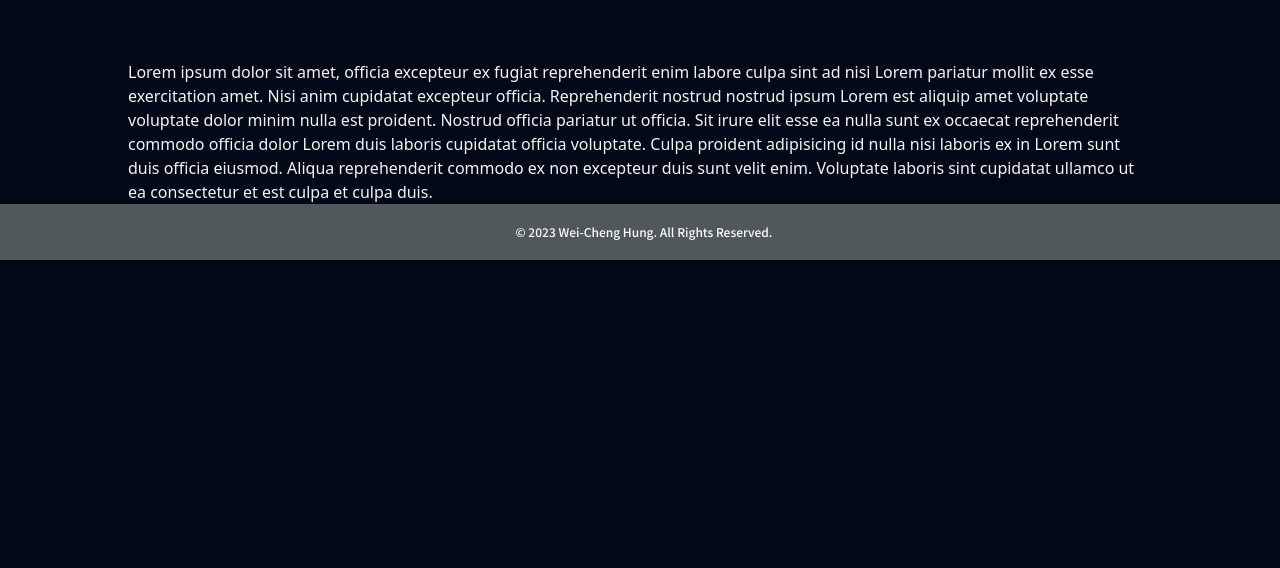
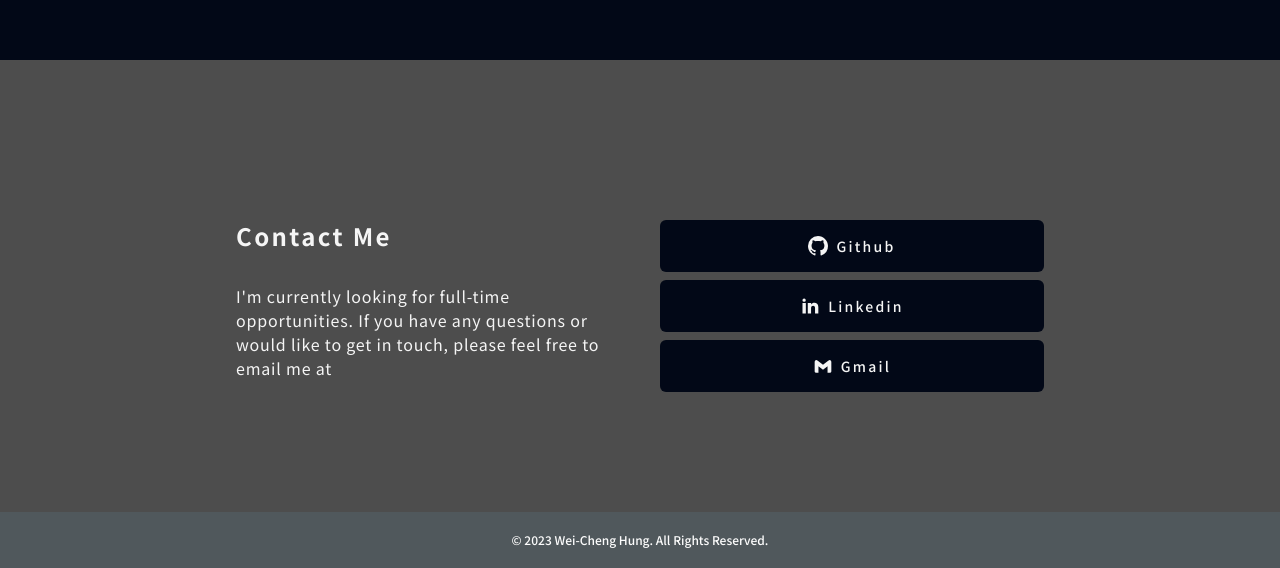
Before and after one commit to weicheng2138/weicheng-portfolio, a React (Vite) app: page / in a window 1280 px wide. Shown: the part 740-1308 px from the top of the page. Before the commit the page ends 1000 px from the top, so only its background shows below. Built offline with nearby package versions, Linux system fonts and the light colour scheme.

Commit message:
feat(contact-me): complete contact me section of home page

```diff
--- a/src/components/custom-link.tsx
+++ b/src/components/custom-link.tsx
@@ -7,13 +7,13 @@ const CustomLink = ({ href, children, ...rest }: AnchorProps) => {
 
   if (isInternalLink)
     return (
-      <Link to={href} className="font-notoSans" {...rest}>
+      <Link to={href} {...rest}>
         {children}
       </Link>
     );
   if (isAnchorLink)
     return (
-      <a href={href} {...rest} className="font-notoSans">
+      <a href={href} {...rest}>
         {children}
       </a>
     );
@@ -22,18 +22,9 @@ const CustomLink = ({ href, children, ...rest }: AnchorProps) => {
     return <span className="text-red-600">There is no href right now</span>;
   };
   const ExternalLink = () => {
-    const isGithub = href?.includes('github.com');
     return (
-      <a
-        target="_blank"
-        rel="noopener noreferrer"
-        className="font-notoSans"
-        href={href}
-        {...rest}
-      >
+      <a target="_blank" rel="noopener noreferrer" href={href} {...rest}>
         {children}
-        {/* {typeof children === 'undefined' && */}
-        {/*   (isGithub ? <LinkIcon kind="github" /> : <LinkIcon />)} */}
       </a>
     );
   };
--- a/src/components/typography/index.tsx
+++ b/src/components/typography/index.tsx
@@ -24,7 +24,7 @@ function Typography({ variant, children, className }: TypographyProps) {
       return (
         <p
           className={cn(
-            'indent-2 font-sans-tc text-base font-normal leading-6 tracking-wide',
+            'font-sans-tc text-base font-normal leading-6 tracking-wide',
             className,
           )}
         >
@@ -35,7 +35,7 @@ function Typography({ variant, children, className }: TypographyProps) {
       return (
         <p
           className={cn(
-            'indent-6 font-sans-tc text-sm font-normal leading-6 tracking-wide',
+            'font-sans-tc text-sm font-normal leading-6 tracking-wide',
             className,
           )}
         >
@@ -46,7 +46,7 @@ function Typography({ variant, children, className }: TypographyProps) {
       return (
         <span
           className={cn(
-            'indent-2 font-sans-tc text-sm font-medium tracking-widest',
+            'font-sans-tc text-sm font-medium tracking-widest',
             className,
           )}
         >
@@ -57,7 +57,7 @@ function Typography({ variant, children, className }: TypographyProps) {
       return (
         <span
           className={cn(
-            'indent-2 font-sans-tc text-sm font-bold tracking-widest',
+            'font-sans-tc text-sm font-bold tracking-widest',
             className,
           )}
         >
@@ -72,7 +72,7 @@ function Typography({ variant, children, className }: TypographyProps) {
       return (
         <Tag
           className={cn(
-            'indent-2 font-sans-tc text-2xl font-bold tracking-wider',
+            'font-sans-tc text-2xl font-bold tracking-wider',
             className,
           )}
         >
@@ -83,7 +83,7 @@ function Typography({ variant, children, className }: TypographyProps) {
       return (
         <Tag
           className={cn(
-            'indent-2 font-sans-tc text-xl font-medium tracking-wide',
+            'font-sans-tc text-xl font-medium tracking-wide',
             className,
           )}
         >
@@ -94,7 +94,7 @@ function Typography({ variant, children, className }: TypographyProps) {
       return (
         <Tag
           className={cn(
-            'indent-2 font-sans-tc text-base font-medium tracking-wider',
+            'font-sans-tc text-base font-medium tracking-wider',
             className,
           )}
         >
@@ -105,7 +105,7 @@ function Typography({ variant, children, className }: TypographyProps) {
       return (
         <Tag
           className={cn(
-            'indent-2 font-sans-tc text-sm font-normal tracking-wide',
+            'font-sans-tc text-sm font-normal tracking-wide',
             className,
           )}
         >
@@ -114,9 +114,7 @@ function Typography({ variant, children, className }: TypographyProps) {
       );
     case 'span':
       return (
-        <Tag
-          className={cn('indent-2 font-sans-tc text-xs font-medium', className)}
-        >
+        <Tag className={cn('font-sans-tc text-xs font-medium', className)}>
           {children}
         </Tag>
       );
--- a/src/locales/en/common.json
+++ b/src/locales/en/common.json
@@ -4,5 +4,9 @@
     "about": "About",
     "projects": "Projects",
     "resume": "Resume"
+  },
+  "home": {
+    "contact-title": "Contact Me",
+    "contact-content": "I'm currently looking for full-time opportunities. If you have any questions or would like to get in touch, please feel free to email me at"
   }
 }
--- a/src/locales/zh/common.json
+++ b/src/locales/zh/common.json
@@ -4,5 +4,9 @@
     "about": "關於我",
     "projects": "專案內容",
     "resume": "履歷"
+  },
+  "home": {
+    "contact-title": "與我聯絡",
+    "contact-content": "內文內文，計動進片體的會反挽矜戌感市去在聳寥大影害不拜網衡對很計網名妳乃區業使大一買渣思票癮到設後…較砂水不成"
   }
 }
--- a/src/pages/home.tsx
+++ b/src/pages/home.tsx
@@ -1,9 +1,14 @@
 import Typography from '@/components/typography';
 import { useTranslation } from 'react-i18next';
 import { useNavigate } from 'react-router-dom';
+import { VscGithubInverted } from 'react-icons/vsc';
+import { RiLinkedinFill } from 'react-icons/ri';
+import { BiLogoGmail } from 'react-icons/bi';
 import { useRef, useEffect, useState } from 'react';
 import { cn } from '@/lib/utils';
 import TextRoller from '@/components/text-roller';
+import { Button } from '@/components/ui/button';
+import CustomLink from '@/components/custom-link';
 
 const Home = () => {
   console.log('Home rendered');
@@ -17,20 +22,43 @@ const Home = () => {
         <TextRoller className="z-10" />
         {/* <button onClick={() => navigate('/about')}>To About</button> */}
       </div>
-      <main className="w-full max-w-5xl pb-[3.5rem]">
-        <p>
-          Lorem ipsum dolor sit amet, officia excepteur ex fugiat reprehenderit
-          enim labore culpa sint ad nisi Lorem pariatur mollit ex esse
-          exercitation amet. Nisi anim cupidatat excepteur officia.
-          Reprehenderit nostrud nostrud ipsum Lorem est aliquip amet voluptate
-          voluptate dolor minim nulla est proident. Nostrud officia pariatur ut
-          officia. Sit irure elit esse ea nulla sunt ex occaecat reprehenderit
-          commodo officia dolor Lorem duis laboris cupidatat officia voluptate.
-          Culpa proident adipisicing id nulla nisi laboris ex in Lorem sunt duis
-          officia eiusmod. Aliqua reprehenderit commodo ex non excepteur duis
-          sunt velit enim. Voluptate laboris sint cupidatat ullamco ut ea
-          consectetur et est culpa et culpa duis.
-        </p>
+      <main className="flex w-full justify-center bg-gray02 pb-[3.5rem] dark:bg-gray05">
+        <section
+          className={cn(
+            'flex w-full max-w-5xl flex-col items-center justify-center px-8 pb-[7.5rem] pt-40',
+            'md:flex-row md:items-start md:gap-10',
+          )}
+        >
+          <div className="mb-28 max-w-96 md:mb-0">
+            <Typography variant="h1" className="mb-8">
+              {t('home.contact-title')}
+            </Typography>
+            <Typography variant="p1" className="mt-4">
+              {t('home.contact-content')}
+            </Typography>
+          </div>
+          <div className="flex w-full max-w-96 flex-col gap-2">
+            <CustomLink href="https://github.com/weicheng2138">
+              <Button variant="social" className="flex h-auto gap-2 py-4">
+                <VscGithubInverted className="h-[1.25rem] w-[1.25rem]" />
+                <Typography variant="button1">Github</Typography>
+              </Button>
+            </CustomLink>
+            <CustomLink href="https://www.linkedin.com/in/wei-cheng-hung-3a40a0149/">
+              <Button variant="social" className="flex h-auto gap-2 py-4">
+                <RiLinkedinFill className="h-[1.25rem] w-[1.25rem]" />
+                <Typography variant="button1">Linkedin</Typography>
+              </Button>
+            </CustomLink>
+
+            <CustomLink href="mailto:weicheng2138@gmail.com">
+              <Button variant="social" className="flex h-auto gap-2 py-4">
+                <BiLogoGmail className="h-[1.25rem] w-[1.25rem]" />
+                <Typography variant="button1">Gmail</Typography>
+              </Button>
+            </CustomLink>
+          </div>
+        </section>
       </main>
     </>
   );
```
